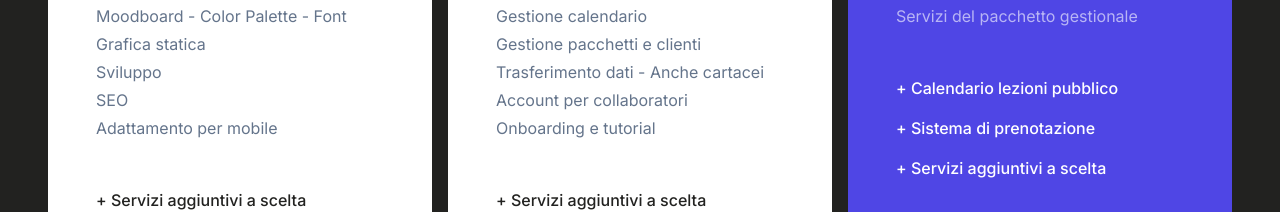
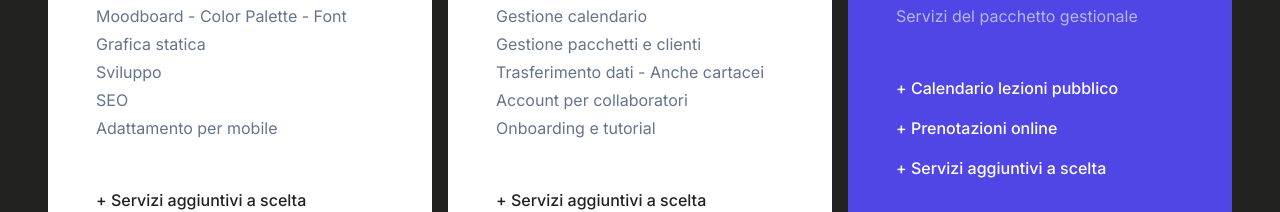
Before and after one commit to classifit/classifit-website, a Next.js app: page / in a window 1280 px wide. Shown: the part 2044-2256 px from the top of the page. Built offline with nearby package versions, Linux system fonts and the light colour scheme.

Commit message:
minor copy fix

```diff
--- a/components/sections/packages.tsx
+++ b/components/sections/packages.tsx
@@ -49,7 +49,7 @@ export default function Packages() {
               ]}
               additions={[
                 "+ Calendario lezioni pubblico",
-                "+ Sistema di prenotazione",
+                "+ Prenotazioni online",
                 "+ Servizi aggiuntivi a scelta",
               ]}
               bgColor="bg-primary"
```
